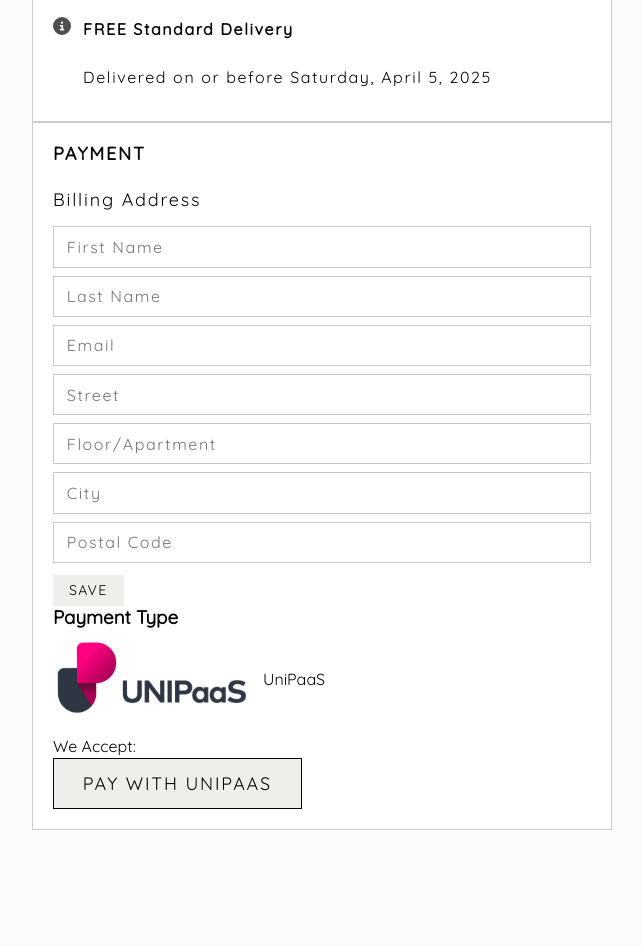
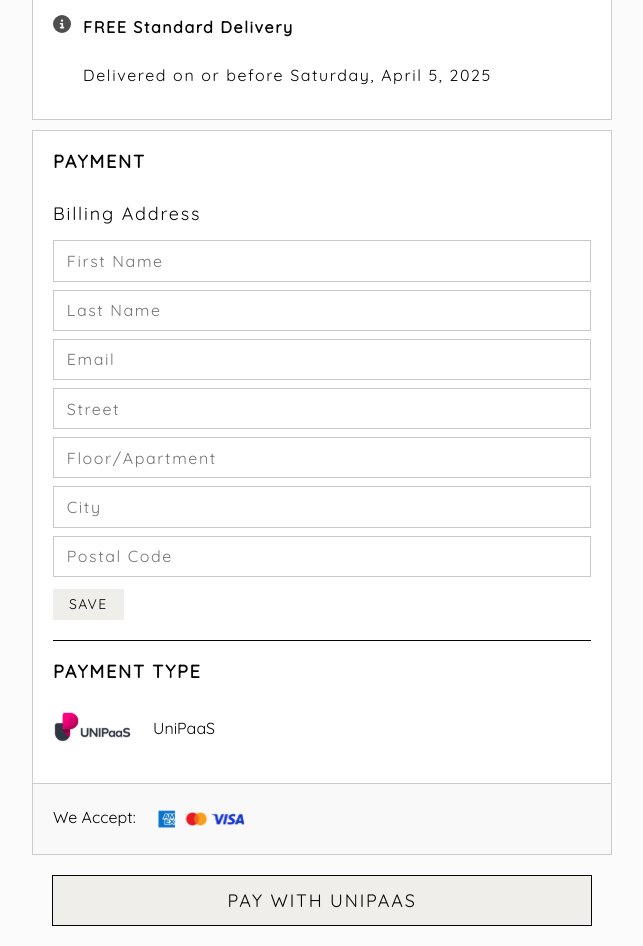
Before and after one commit to Ariella-Melnikov/AriShop-assignment, a React (Vite) app in the folder apps/frontend/: page /checkout in a window 1280 px wide. Shown: the part 620-1566 px from the top of the page, without its empty margins (168-811 px from the left). Before the commit the page ends 1450 px from the top, so only its background shows below. Built offline with nearby package versions, Linux system fonts and the light colour scheme; no server answers; a web font is replaced by a local one.

Commit message:
feat: add PageTitle and SectionTitle components, integrate credit card icons, and update styles in CheckoutPage

```diff
--- a/apps/frontend/src/assets/style/abstracts/_variables.scss
+++ b/apps/frontend/src/assets/style/abstracts/_variables.scss
@@ -2,6 +2,7 @@
 
 // Colors
 $color-background: #FBFBFB;
+$color-background-light: #f9f9f9;
 $color-text: #050505;
 $color-text-light: #666666;
 $color-border-light: #cac9c9;
--- /dev/null
+++ b/apps/frontend/src/assets/style/components/_SectionTitle.scss
@@ -0,0 +1,8 @@
+@use '../abstracts' as *;
+
+.section-title-container {
+    margin-bottom: $spacing-sm-2;
+.section-title {
+    @include text-style($size: $font-size-lg, $weight: $font-weight-semibold);
+  }
+}
--- a/apps/frontend/src/assets/style/components/_index.scss
+++ b/apps/frontend/src/assets/style/components/_index.scss
@@ -2,7 +2,8 @@
 @forward 'MainHero';
 @forward 'ProductCard';
 @forward 'ProductList';
-@forward 'Title';
+@forward 'PageTitle';
+@forward 'SectionTitle';
 @forward 'TagButton';
 @forward 'SortBox';
 @forward 'ActionButton';
--- a/apps/frontend/src/assets/style/pages/_CheckoutPage.scss
+++ b/apps/frontend/src/assets/style/pages/_CheckoutPage.scss
@@ -98,19 +98,39 @@
                 background: #fff;
                 border: 1px solid #ccc;
                 padding: 20px;
+                margin-bottom: 10px;
 
-                h2 {
-                    margin-bottom: $spacing-lg;
-                    @include text-style($size: $font-size-lg, $weight: $font-weight-semibold);
+                &:nth-child(3) {
+                    margin-bottom: 0;
+                    border-bottom: none;
                   }
+            }
+
+            .payment-box {
+                padding-bottom: 20px;
+                border-bottom: 1px solid $color-text;
+                margin-bottom: 20px;
+                background: #fff;
+
+                .section-title-container {
+                    margin-bottom: 30px;
+                }
+            }
+
+            .payment-type-box {
+
+                .section-title-container {
+                    margin-top: 20px;
+                    margin-bottom: 30px;
                 }
 
                 .unipaas-method {
                     display: flex;
                     align-items: center;
-                gap: 10px;
-                margin: 12px 0;
-                width: 200px;
+                    gap: 20px;
+                    margin: 20px 0;
+                    margin-block-start: 12px;
+                    width: 80px;
                     height: auto;
 
                     @include respond(tablet) {
@@ -128,8 +148,39 @@
                     }
                 }
 
-            .payment-footer {
-                margin-top: 16px;
+            }
+            .payment-footer-box {
+
+                &.box {
+                    margin-top: 0;
+                    background-color: $color-background-light;
+                }
+
+                .credit-cards-img{
+                    height: 30px; // adjust to your needs
+                    margin-left: 14px;
+                    vertical-align: middle;
+
+                    img {
+                        width: 100%;
+                        height: auto;
+                        display: block;
+                    }
+
+                }
+            }
+
+            .payment-button {
+                padding: 0 20px;
+                margin-bottom: 20px;
+                margin-top: 20px;
+              }
+
+              .payment-button .action-button {
+                width: 100%;
+                &:hover {
+                    background-color: $color-action-hover-green;
+                }
               }
         }
 
--- a/apps/frontend/src/components/Title/Title.tsx
+++ b/apps/frontend/src/components/Title/PageTitle.tsx
@@ -2,7 +2,7 @@
     children: React.ReactNode
   }
 
-  export const Title = ({ children }: TitleProps) => {
+  export const PageTitle = ({ children }: TitleProps) => {
     return (
         <div className="title-container">
             <h1 className="title">{children}</h1>
--- /dev/null
+++ b/apps/frontend/src/components/Title/SectionTitle.tsx
@@ -0,0 +1,11 @@
+type TitleProps = {
+    children: React.ReactNode;
+  };
+
+  export const SectionTitle = ({ children }: TitleProps) => {
+    return (
+      <div className="section-title-container">
+        <h2 className="section-title">{children}</h2>
+      </div>
+    );
+  };
--- a/apps/frontend/src/pages/CartPage.tsx
+++ b/apps/frontend/src/pages/CartPage.tsx
@@ -3,7 +3,7 @@
 import { RootState, AppDispatch } from '../store/store'
 import { removeFromCart, updateQuantity } from '../store/slices/cartSlice'
 import { useNavigate } from 'react-router-dom'
-import { Title } from '../components/Title/Title'
+import { PageTitle } from '../components/Title/PageTitle'
 
 export const CartPage = () => {
     const dispatch = useDispatch<AppDispatch>()
@@ -40,7 +40,7 @@
     return (
         <section className='cart-page'>
             <div className='cart-title-section'>
-                <Title>Your Cart</Title>
+                <PageTitle>Your Cart</PageTitle>
             </div>
             <div className='cart-page-main'>
                 <div className='cart-items'>
--- a/apps/frontend/src/pages/CheckoutPage.tsx
+++ b/apps/frontend/src/pages/CheckoutPage.tsx
@@ -2,21 +2,26 @@
 import { useEffect } from 'react'
 import { AppDispatch, RootState } from '../store/store'
 import { fetchLoggedInUser, updateUserAddress } from '../store/slices/userSlice'
-import { Title } from '../components/Title/Title'
+import {
+    setAnonymousBillingAddress,
+    setAnonymousDeliveryAddress,
+    setAnonymousNameAndEmail,
+} from '../store/slices/anonymousUserSlice'
+import { PageTitle } from '../components/Title/PageTitle'
 import { ActionButton } from '../components/Buttons/ActionButton'
+import { DeliveryAddressBox } from '../components/Checkout/DeliveryAddressBox'
+import { DeliveryOptionsBox } from '../components/Checkout/DeliveryOptionsBox'
+import { SectionTitle } from '../components/Title/SectionTitle'
+import { Address } from '@arishop/shared'
 import unipaasLogo from '@/assets/icons/unipaas-logo.svg'
 import AppLogo from '@/assets/icons/app-logo.svg?react'
-import { DeliveryAddressBox } from '../components/Checkout/DeliveryAddressBox'
-import { DeliveryOptionsBox } from '../components/Checkout/DeliveryOptionsBox'
-import { setAnonymousBillingAddress, setAnonymousDeliveryAddress, setAnonymousNameAndEmail } from '../store/slices/anonymousUserSlice'
-  import { Address } from '@arishop/shared'
+import creditCards from '@/assets/icons/credit-cards.svg'
 
 export const CheckoutPage = () => {
     const { items, subtotal } = useSelector((state: RootState) => state.cart)
     const dispatch = useDispatch<AppDispatch>()
     const user = useSelector((state: RootState) => state.user.user)
     const anonymousUser = useSelector((state: RootState) => state.anonymousUser)
-
 
     useEffect(() => {
         if (!user) dispatch(fetchLoggedInUser())
@@ -64,7 +69,7 @@
                     </div>
                 </div>
                 <div className='checkout-title'>
-                    <Title>CHECKOUT</Title>
+                    <PageTitle>CHECKOUT</PageTitle>
                 </div>
                 <div className='unipaas-logo-column'>
                     <div className='unipaas-logo'>
@@ -91,7 +96,8 @@
                         <DeliveryOptionsBox />
                     </div>
                     <div className='box'>
-                        <h2>PAYMENT</h2>
+                        <div className='payment-box'>
+                            <SectionTitle>PAYMENT</SectionTitle>
                             <DeliveryAddressBox
                                 address={billingAddress}
                                 firstName={user?.firstName || anonymousUser.firstName}
@@ -103,15 +109,20 @@
                                 title='Billing Address'
                                 onGuestInfoSave={handleGuestInfoSave}
                             />
-                        <h3>Payment Type</h3>
+                        </div>
+                        <div className='payment-type-box'>
+                            <SectionTitle>PAYMENT TYPE</SectionTitle>
                             <div className='unipaas-method'>
                                 <img src={unipaasLogo} alt='UniPaaS' />
                                 <span>UniPaaS</span>
                             </div>
-                        <footer className='payment-footer'>
+                        </div>
+                    </div>
+                    <div className='payment-footer-box box'>
                         <span>We Accept:</span>
-                            {/* Add credit card logos later */}
-                        </footer>
+                        <img src={creditCards} alt='Accepted credit cards' className='credit-cards-img' />
+                    </div>
+                    <div className='payment-button'>
                         <ActionButton label='Pay with UniPaaS' onClick={() => {}} />
                     </div>
                 </section>
@@ -119,7 +130,7 @@
                 <section className='checkout-summary'>
                     <div className='box sticky'>
                         <div className='summary-header'>
-                            <h2>{items.length} ITEMS</h2>
+                            <SectionTitle>{items.length} ITEMS</SectionTitle>
                             <button className='secondary'>Edit</button>
                         </div>
                         <div className='cart-items'>Cart Items - TBD</div>
--- a/apps/frontend/src/pages/ProductPage.tsx
+++ b/apps/frontend/src/pages/ProductPage.tsx
@@ -3,7 +3,7 @@
 import { useDispatch } from 'react-redux'
 import { productService } from '../services/productService'
 import { Product } from '@arishop/shared'
-import { Title } from '../components/Title/Title'
+import { PageTitle } from '../components/Title/PageTitle'
 import { ActionButton } from '../components/Buttons/ActionButton'
 import { addToCart } from '../store/slices/cartSlice'
 import { openCartModal } from '../store/slices/cartUiSlice'
@@ -34,7 +34,7 @@
     return (
         <div className='product-page'>
             <div className='product-info'>
-                <Title>{product.name}</Title>
+                <PageTitle>{product.name}</PageTitle>
                 <p className='product-description'>{product.description}</p>
 
                 <div className='variant-select'>
--- a/apps/frontend/src/pages/ShopPage.tsx
+++ b/apps/frontend/src/pages/ShopPage.tsx
@@ -5,7 +5,7 @@
 import { ProductList } from '../components/ProductList/ProductList'
 import { addToCart } from '../store/slices/cartSlice'
 import { Product, Variant } from '@arishop/shared'
-import { Title } from '../components/Title/Title'
+import { PageTitle } from '../components/Title/PageTitle'
 import { Tag } from '../components/Buttons/TagButton'
 import { SortBox } from '../components/SortBox/SortBox'
 import { Banner } from '../components/Banner/Banner'
@@ -70,7 +70,7 @@
         <div className='shop-page'>
             <Banner imgUrl={shopHeroImg} />
             <div className='shop-title'>
-                <Title>All Bouquets</Title>
+                <PageTitle>All Bouquets</PageTitle>
             </div>
 
             <div className='tag-filters'>
```
Also changed, not shown: apps/frontend/src/assets/icons/credit-cards.svg (added), apps/frontend/src/assets/style/components/_PageTitle.scss (renamed from apps/frontend/src/assets/style/components/_Title.scss). Lines whose indentation alone changed are shown as unchanged.
